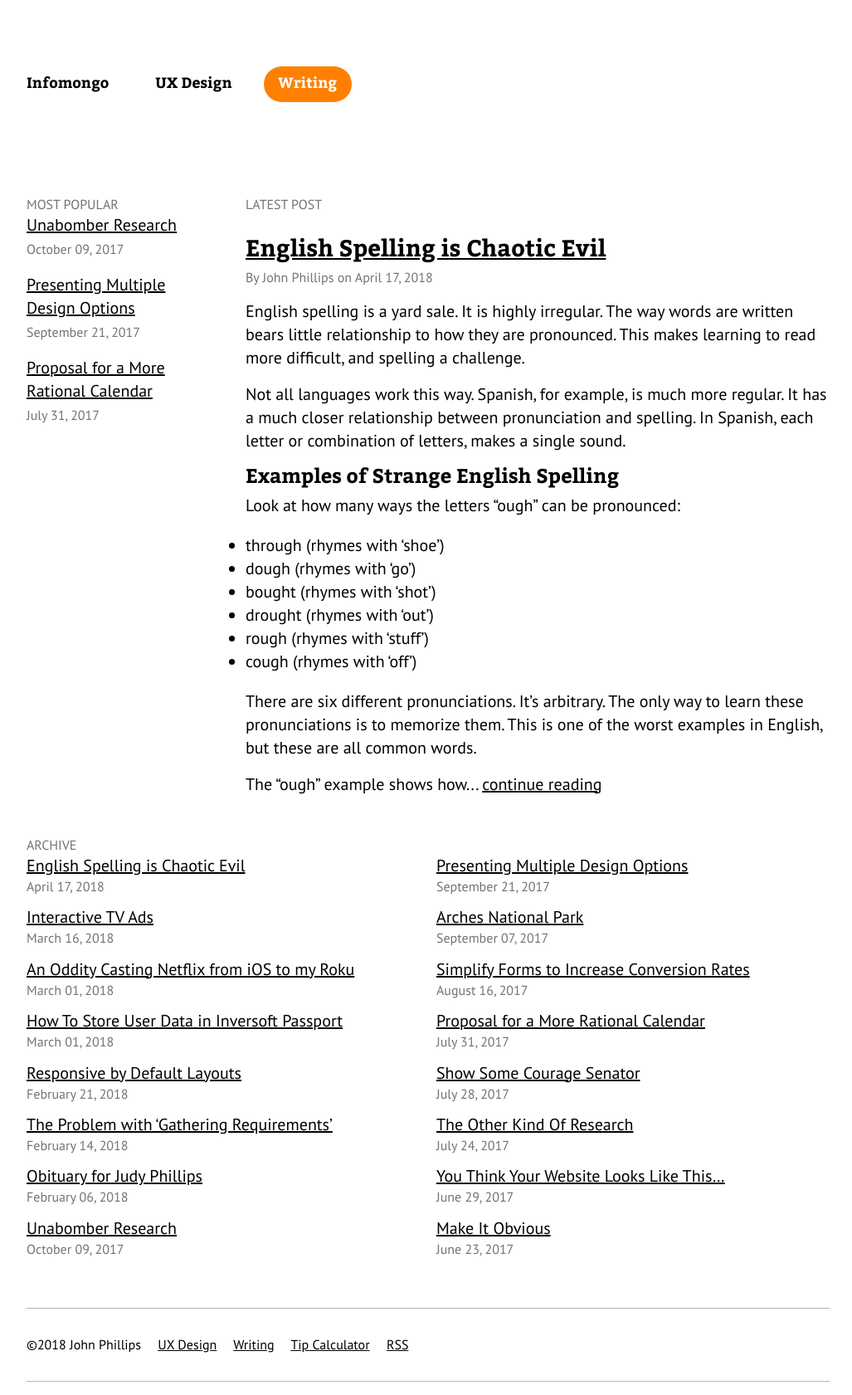
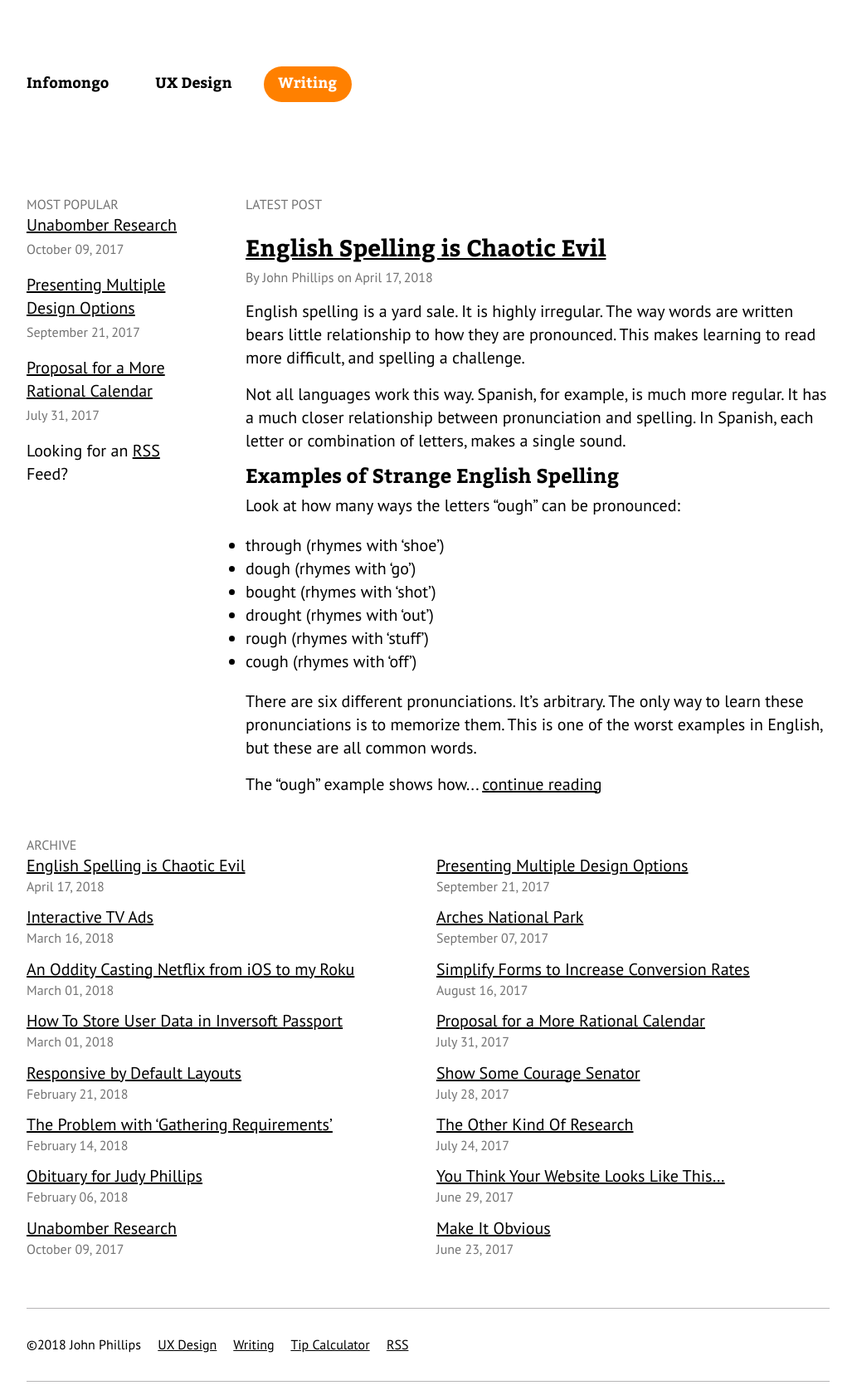
Before and after one commit to infomongo/infomongo.github.io, a Jekyll site: the page built from posts/index.html, in a window 1280 px wide. Shown: the whole page at 83% size, without its empty margins (124-1151 px from the left). Built offline with Jekyll 4.4.1, drawn with Linux system fonts in a browser that asks for light colours.

Commit message:
add feed link to writing page

```diff
--- a/posts/index.html
+++ b/posts/index.html
@@ -13,6 +13,7 @@ description: A collection of writing about UX design and other topics.
 			  <span class="date">{{post.date | date: "%B %d, %Y"}}</span>
 			</p>
 		{% endfor %}
+		Looking for an <a href="/feed.xml">RSS</a> Feed?
 	</div>
 	<div class="latest">
 		<div class="title">Latest Post</div>
```
